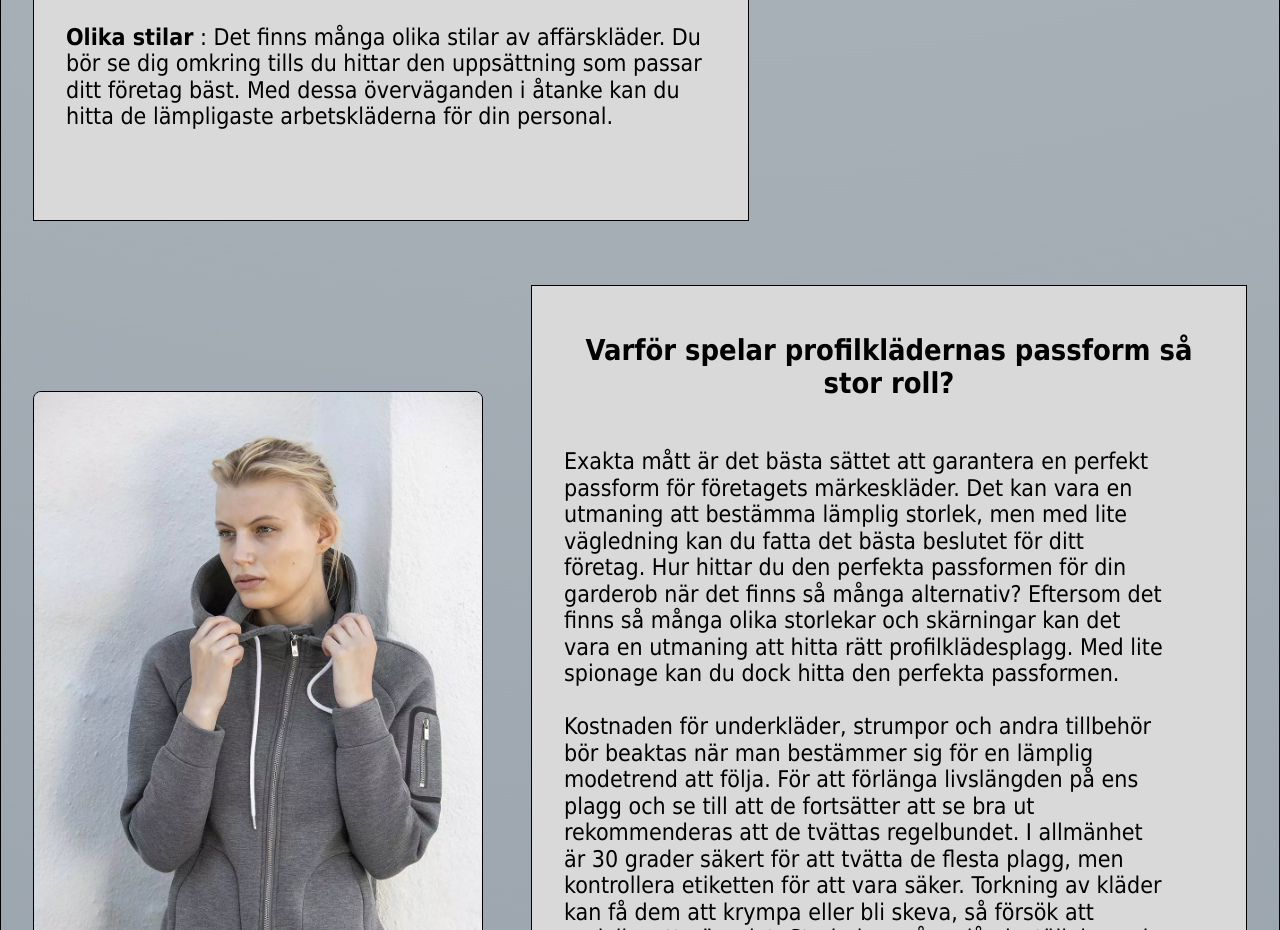
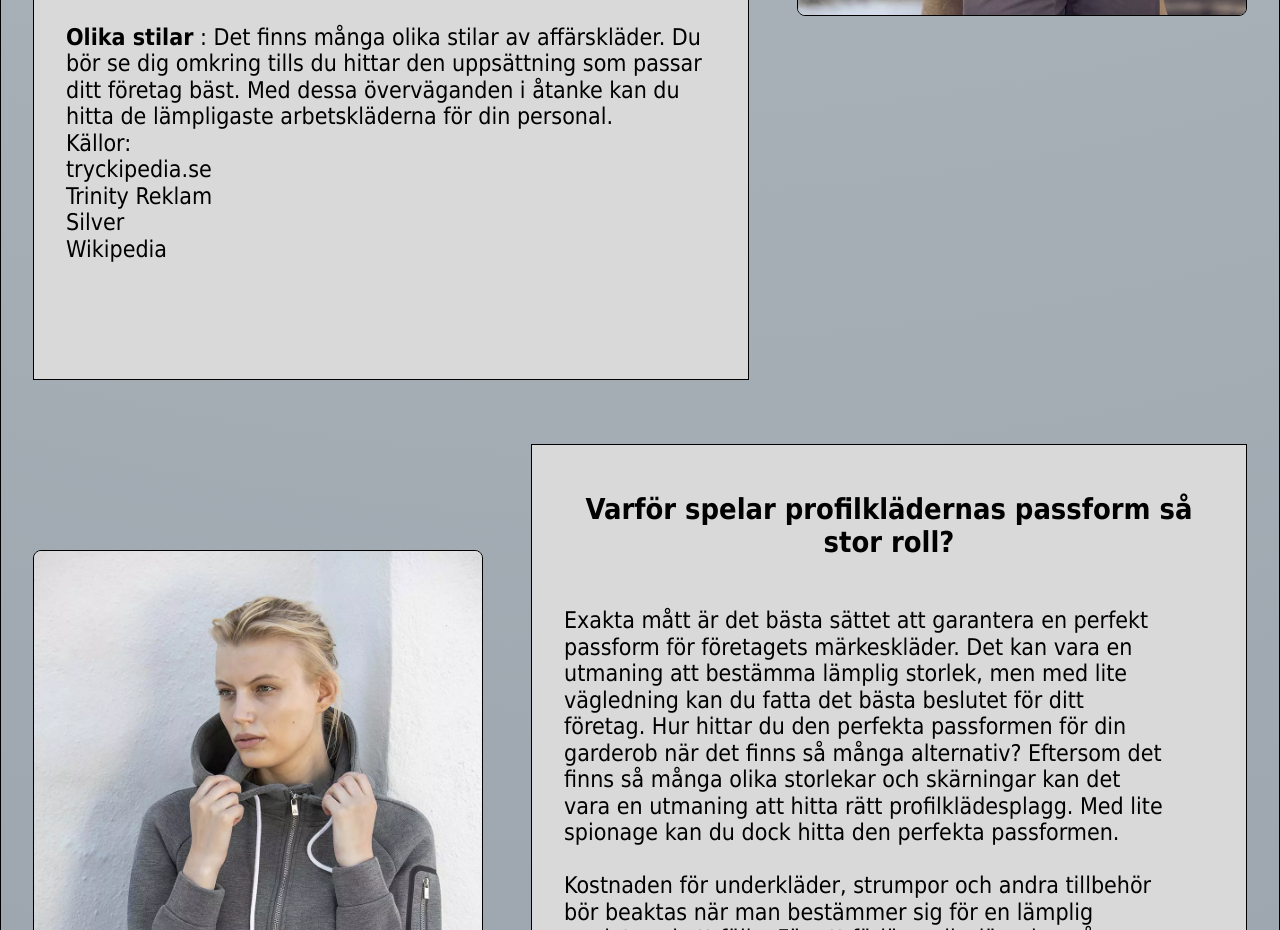
Before and after one commit to profilklader/profilklader-och-arbetsklader, a website built with Parcel: page index.html in a window 1280 px wide. Shown: the part 1965-2895 px from the top of the page. Built offline with nearby package versions, Linux system fonts and the light colour scheme.

Commit message:
Content Update

```diff
--- a/index.html
+++ b/index.html
@@ -440,6 +440,13 @@
                 lämpligaste arbetskläderna för din personal.
               </span>
               <br />
+              <p>K&auml;llor:
+                <br /><a href="https://www.tryckipedia.se/">tryckipedia.se</a>
+                <br /><a href="https://trinityreklam.se/produkter/profilklader">Trinity Reklam</a>
+                <br /><a href="https://silver.se/brandmaster_001">Silver</a>
+                <br /><a href="https://en.wikipedia.org/wiki/Promotional_apparel">Wikipedia</a>
+                <br /><br />
+              </p>
               <br />
               <span></span>
               <span></span>
```
